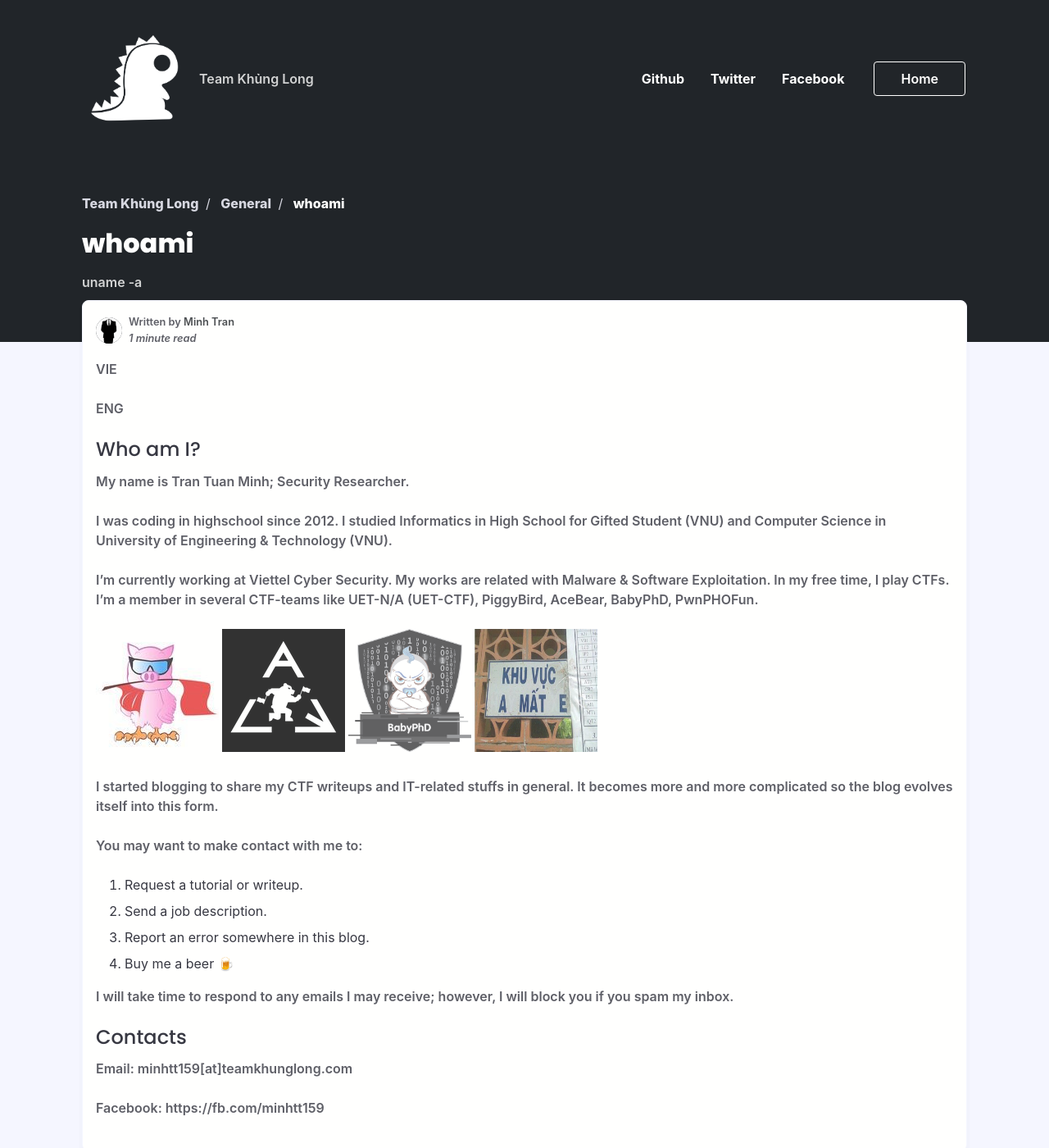
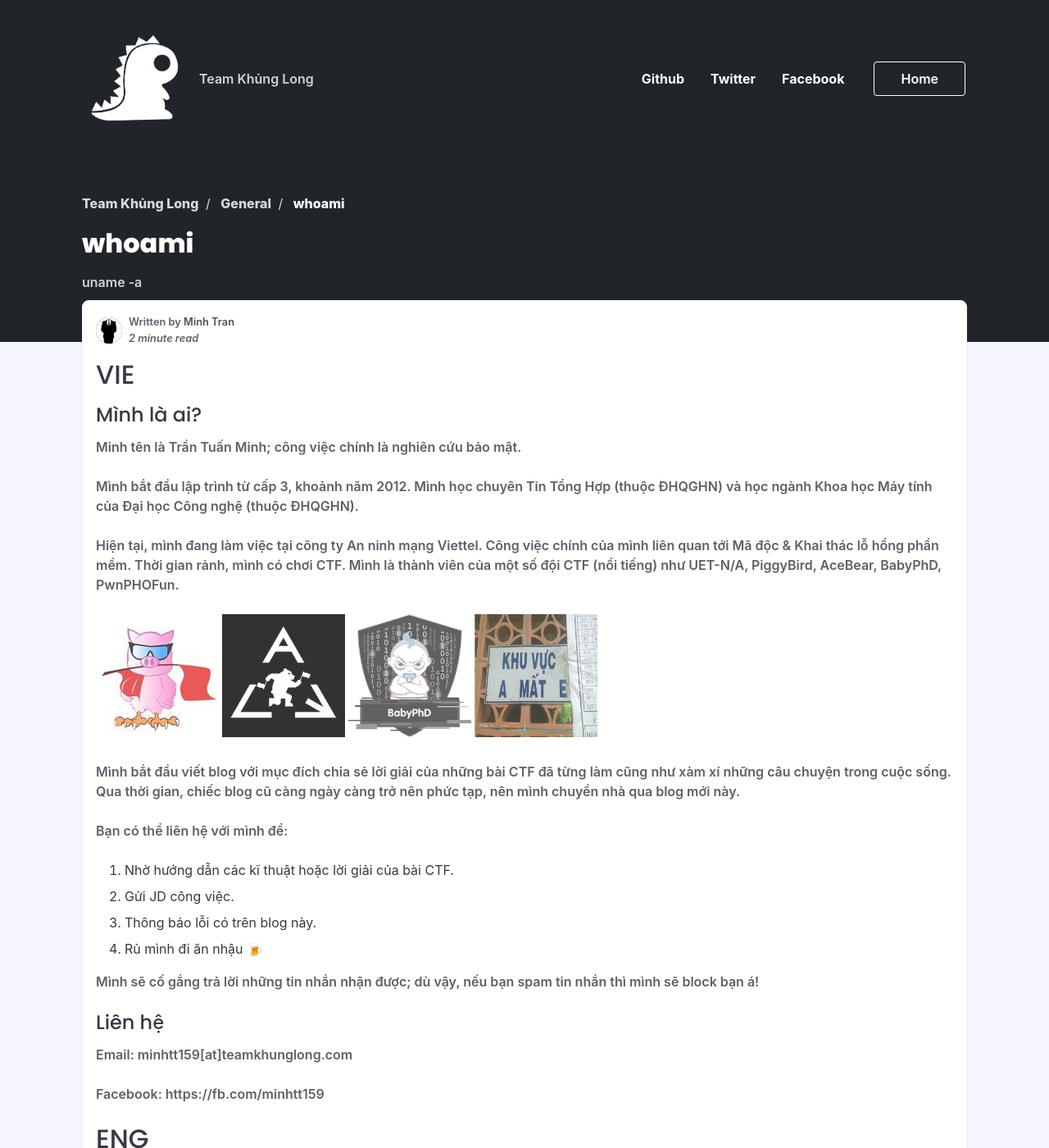
Before and after one commit to teamkhunglong/teamkhunglong.github.io, a Jekyll site: the page built from _posts/General/2020-10-23-whoami.md, in a window 1280 px wide and 1400 px high. Shown: the whole window at 82% size. Built offline with Jekyll 4.4.1, drawn with Linux system fonts in a browser that asks for light colours; some web fonts are replaced; comment, search, counter and statistics services are not loaded.

Commit message:
update Vietnamese ver - whoami

```diff
--- a/_includes/head.html
+++ b/_includes/head.html
@@ -12,6 +12,7 @@
   <meta property="og:type" content="website">
   <meta property="og:image" content="{{site.url }}{{ site.baseurl }}/assets/{{ site.meta_image }}">
 
+  <!-- icon pack, change to jekyll icon in the future-->
   <link rel="stylesheet" href="https://unicons.iconscout.com/release/v3.0.3/css/line.css">
 
   <title>
--- a/_posts/General/2020-10-23-whoami.md
+++ b/_posts/General/2020-10-23-whoami.md
@@ -7,9 +7,35 @@ author: minh
 short-description: uname -a
 ---
 
-VIE
+## VIE
 
-ENG
+#### Mình là ai?
+
+Minh tên là Trần Tuấn Minh; công việc chính là nghiên cứu bảo mật.
+
+Mình bắt đầu lập trình từ cấp 3, khoảnh năm 2012. Mình học chuyên Tin Tổng Hợp (thuộc ĐHQGHN) và học ngành Khoa học Máy tính của Đại học Công nghệ (thuộc ĐHQGHN).
+
+Hiện tại, mình đang làm việc tại công ty An ninh mạng Viettel. Công việc chính của mình liên quan tới Mã độc & Khai thác lỗ hổng phần mềm. Thời gian rảnh, mình có chơi CTF. Mình là thành viên của một số đội CTF (nổi tiếng) như UET-N/A, PiggyBird, AceBear, BabyPhD, PwnPHOFun.
+
+![][1]{:height="150px" width="150px"} ![][2]{:height="150px" width="150px"} ![][3]{:height="150px" width="150px"} ![][4]{:height="150px" width="150px"}
+
+Mình bắt đầu viết blog với mục đích chia sẻ lời giải của những bài CTF đã từng làm cũng như xàm xí những câu chuyện trong cuộc sống. Qua thời gian, chiếc blog cũ càng ngày càng trở nên phức tạp, nên mình chuyển nhà qua blog mới này.
+
+Bạn có thể liên hệ với mình để:
+1. Nhờ hướng dẫn các kĩ thuật hoặc lời giải của bài CTF.
+2. Gửi JD công việc.
+3. Thông báo lỗi có trên blog này.
+4. Rủ mình đi ăn nhậu 🍺
+
+Mình sẽ cố gắng trả lời những tin nhắn nhận được; dù vậy, nếu bạn spam tin nhắn thì mình sẽ block bạn á!
+
+#### Liên hệ
+
+Email: minhtt159\[at\]teamkhunglong.com
+
+Facebook: https://fb.com/minhtt159
+
+## ENG
 
 #### Who am I?
 
```
